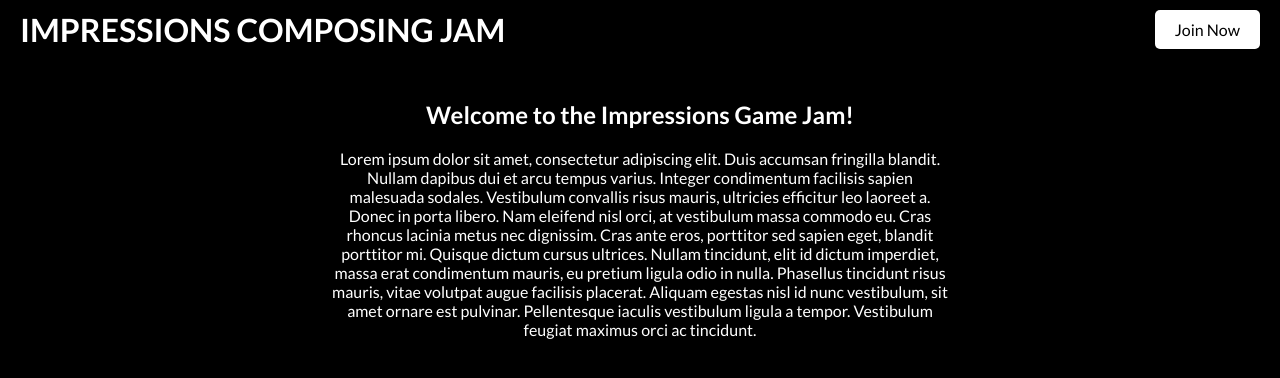
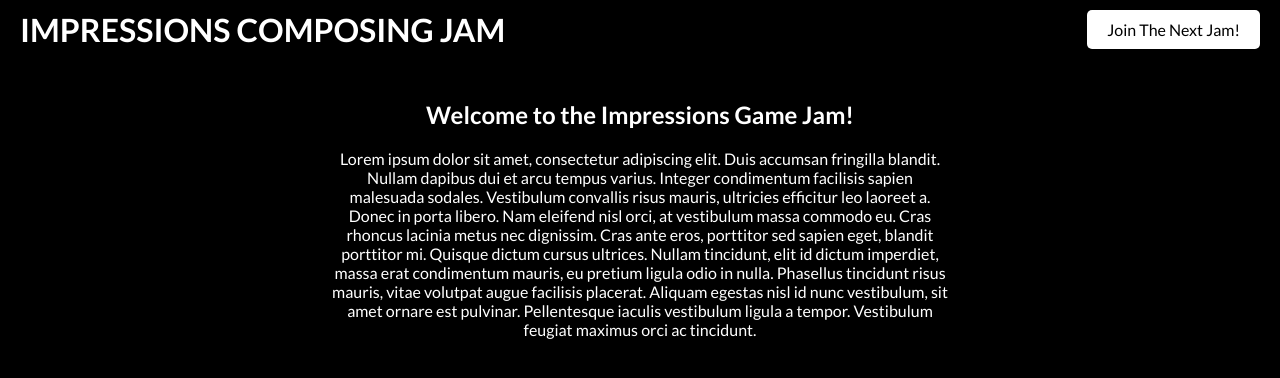
Before and after one commit to eetusuikkanen/jamsite, a plain HTML site: page index.html in a window 1280 px wide. Drawn offline with Linux system fonts and the light colour scheme.

Commit message:
Test Commit Kate

```diff
--- a/index.html
+++ b/index.html
@@ -10,7 +10,7 @@
 <body>
     <header class="navbar">
         <h1>IMPRESSIONS COMPOSING JAM</h1>
-        <a href="https://itch.io/jam/impressions-composing-imagination-2" class="link-button">Join Now</a>
+        <a href="https://itch.io/jam/impressions-composing-imagination-2" class="link-button">Join The Next Jam!</a>
     </header>
 <main>
     <div class="content">
```
